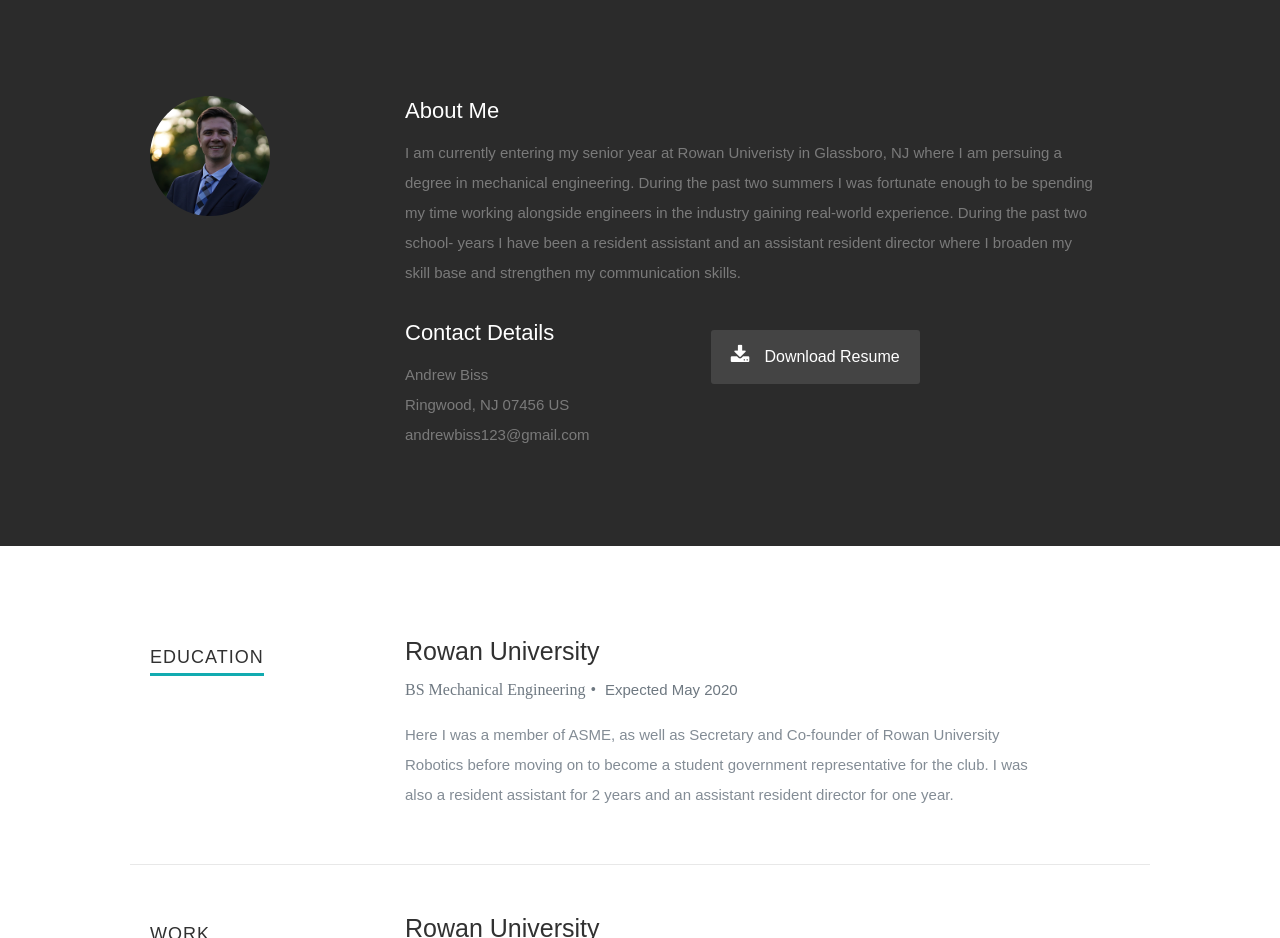
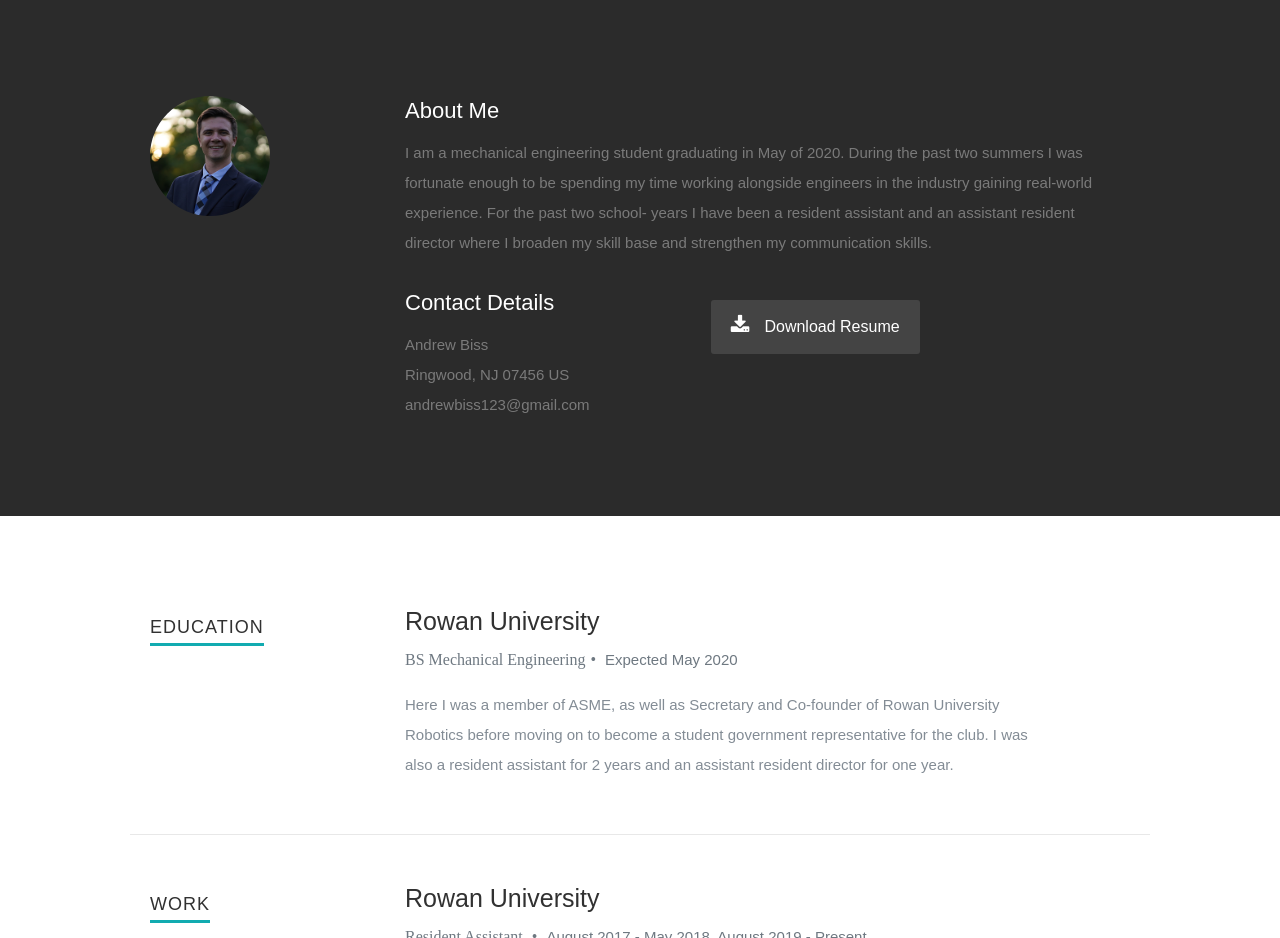
Before and after one commit to ajb1102/ajb1102.github.io, a plain HTML site: page index.html in a window 1280 px wide. Shown: the part 800-1738 px from the top of the page. Drawn offline with nearby package versions, Linux system fonts and the light colour scheme; a script that the page names is missing; files whose address does not match are found by name; a web font is replaced by a local one.

Commit message:
Updated index again

```diff
--- a/index.html
+++ b/index.html
@@ -96,9 +96,8 @@
 
             <h2>About Me</h2>
 
-            <p>I am currently entering my senior year at Rowan Univeristy in Glassboro, NJ where I
-              am persuing a degree in mechanical engineering.  During the past two summers I was fortunate enough to be spending
-               my time working alongside engineers in the industry gaining real-world experience.  During the past two school-
+            <p>I am a mechanical engineering student graduating in May of 2020.  During the past two summers I was fortunate enough to be spending
+               my time working alongside engineers in the industry gaining real-world experience.  For the past two school-
               years I have been a resident assistant and an assistant resident director where I broaden my skill base and
               strengthen my communication skills.
             </p>
```
